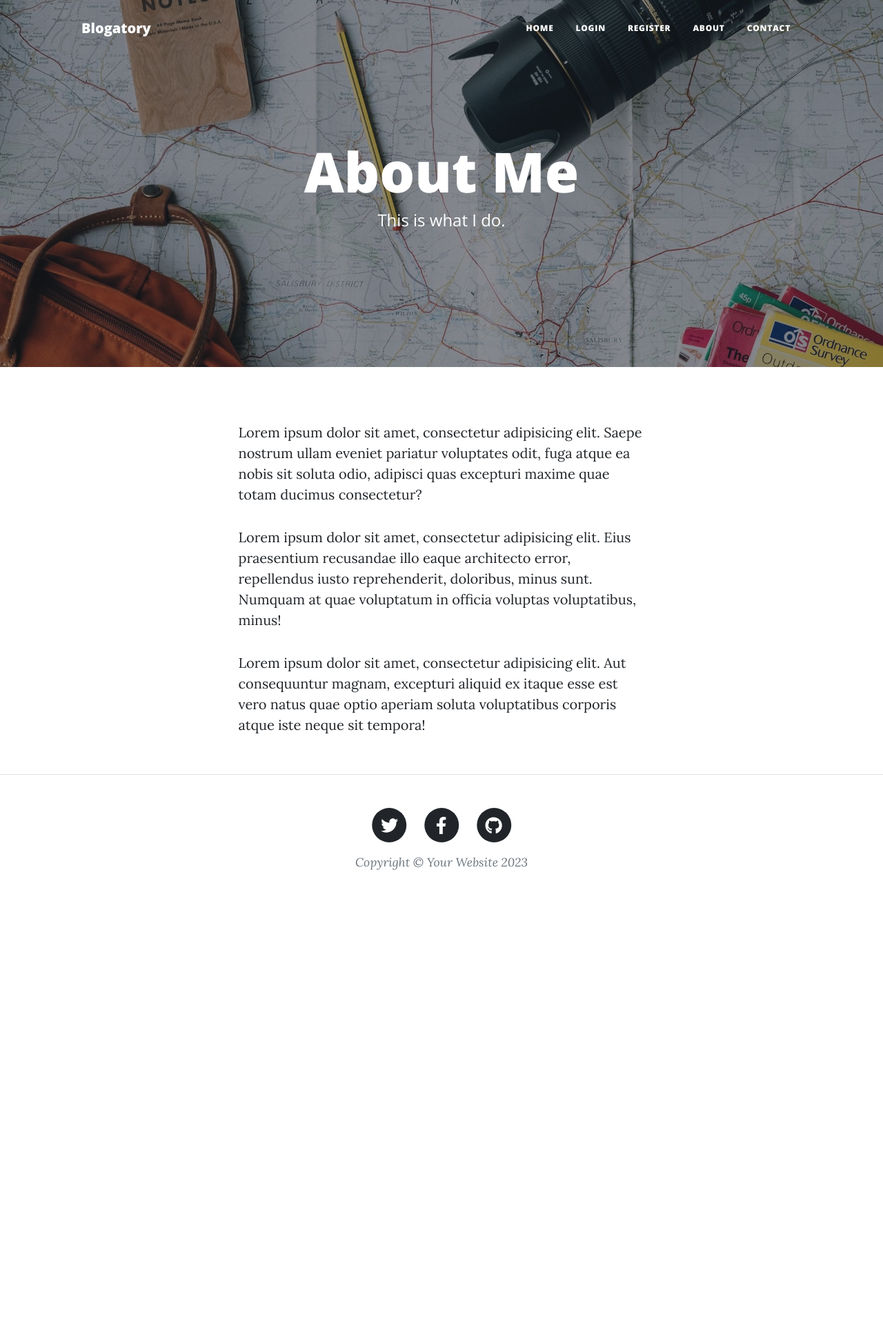
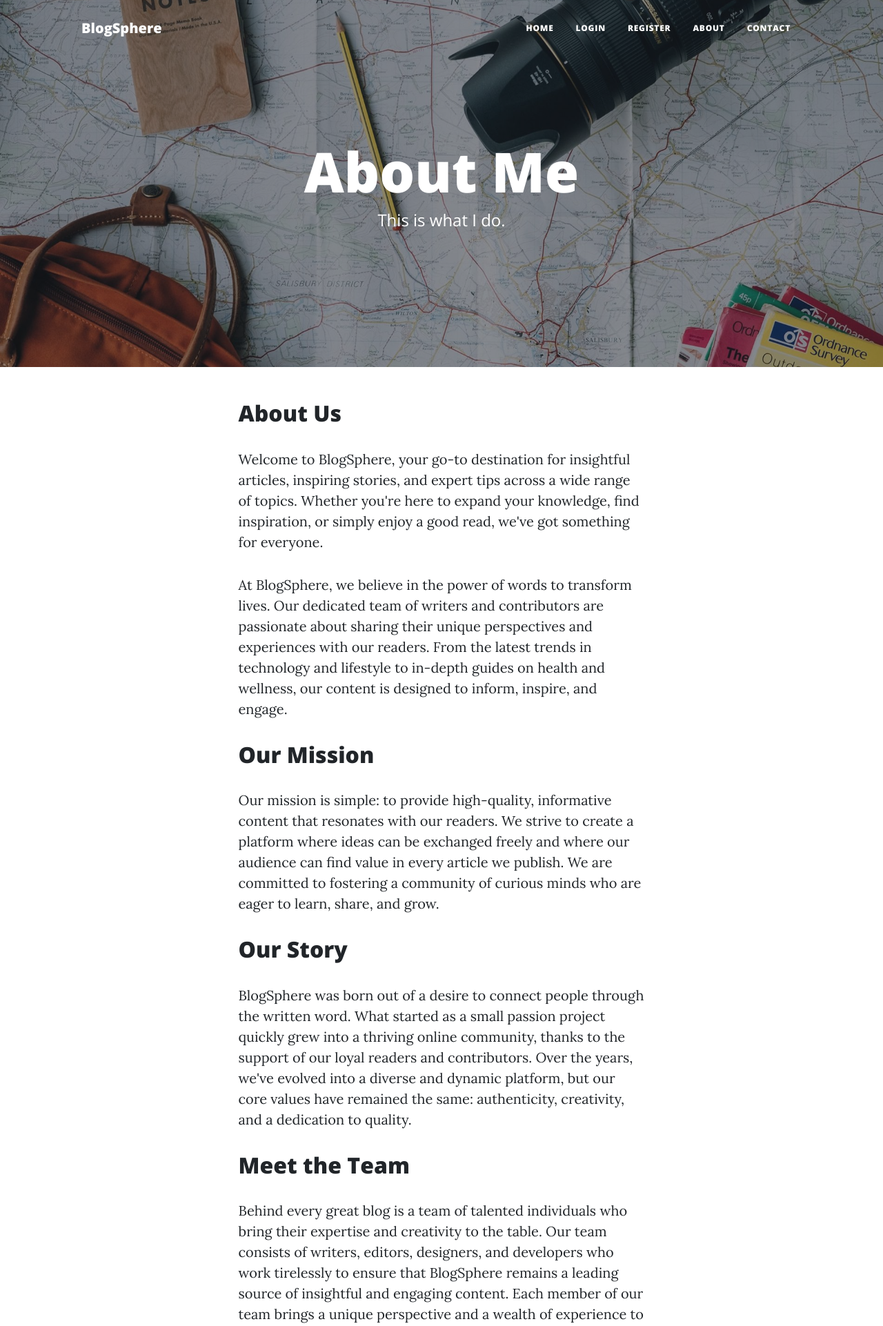
Before and after one commit to Jtolen543/blog-app, a Flask app: page /about in a window 1280 px wide. Shown: the top 1922 px of the page at 69% size. Before the commit the page ends 1261 px from the top, so only its background shows below. Run offline with Flask 3, Linux system fonts and the light colour scheme; some libraries are stand-ins or nearby versions.

Commit message:
Finished blog app

```diff
--- a/main.py
+++ b/main.py
@@ -10,8 +10,9 @@ from sqlalchemy import Integer, String, Text, ForeignKey
 from functools import wraps
 from werkzeug.security import generate_password_hash, check_password_hash
 # Import your forms from the forms.py
-from forms import CreatePostForm, RegisterForm, LoginForm, EditForm
+from forms import CreatePostForm, RegisterForm, LoginForm, EditForm, ContactForm
 from dotenv import load_dotenv
+import smtplib
 import os
 
 load_dotenv()
@@ -208,9 +209,20 @@ def about():
     return render_template("about.html")
 
 
-@app.route("/contact")
+@app.route("/contact", methods=["GET", "POST"])
 def contact():
-    return render_template("contact.html")
+    form = ContactForm()
+    if form.validate_on_submit():
+        connection = smtplib.SMTP(host="smtp.gmail.com", port=587)
+        connection.starttls()
+        connection.login(user=os.environ.get("AUTH_USER"), password=os.environ.get("PASS_USER"))
+        connection.sendmail(from_addr=form.email.data,
+                            to_addrs=os.environ.get("EMAIL_USER"),
+                            msg=f"Subject: Contact Requested from {form.name.data.title()}\n\n"
+                                f"Email: {form.email.data}\nName: {form.name.data}\nPhone Number: {form.phone.data}"
+                                f"\nMessage: {form.message.data}")
+        return render_template("contact.html", form=form, msg_sent=True)
+    return render_template("contact.html", form=form)
 
 
 if __name__ == "__main__":
--- a/templates/about.html
+++ b/templates/about.html
@@ -21,23 +21,48 @@
   <div class="container px-4 px-lg-5">
     <div class="row gx-4 gx-lg-5 justify-content-center">
       <div class="col-md-10 col-lg-8 col-xl-7">
+        <h2>About Us</h2>
         <p>
-          Lorem ipsum dolor sit amet, consectetur adipisicing elit. Saepe
-          nostrum ullam eveniet pariatur voluptates odit, fuga atque ea nobis
-          sit soluta odio, adipisci quas excepturi maxime quae totam ducimus
-          consectetur?
+          Welcome to BlogSphere, your go-to destination for insightful articles, inspiring stories, and expert tips
+          across a wide range of topics. Whether you're here to expand your knowledge, find inspiration, or simply enjoy
+          a good read, we've got something for everyone.
         </p>
         <p>
-          Lorem ipsum dolor sit amet, consectetur adipisicing elit. Eius
-          praesentium recusandae illo eaque architecto error, repellendus iusto
-          reprehenderit, doloribus, minus sunt. Numquam at quae voluptatum in
-          officia voluptas voluptatibus, minus!
+          At BlogSphere, we believe in the power of words to transform lives. Our dedicated team of writers and
+          contributors are passionate about sharing their unique perspectives and experiences with our readers.
+          From the latest trends in technology and lifestyle to in-depth guides on health and wellness, our content is
+          designed to inform, inspire, and engage.
+        </p>
+        <h2>Our Mission</h2>
+        <p>
+          Our mission is simple: to provide high-quality, informative content that resonates with our readers. We strive
+          to create a platform where ideas can be exchanged freely and where our audience can find value in every
+          article we publish. We are committed to fostering a community of curious minds who are eager to learn, share,
+          and grow.
+        </p>
+        <h2>Our Story</h2>
+        <p>
+          BlogSphere was born out of a desire to connect people through the written word. What started as a small
+          passion project quickly grew into a thriving online community, thanks to the support of our loyal readers and
+          contributors. Over the years, we've evolved into a diverse and dynamic platform, but our core values have
+          remained the same: authenticity, creativity, and a dedication to quality.
+        </p>
+        <h2>Meet the Team</h2>
+        <p>
+          Behind every great blog is a team of talented individuals who bring their expertise and creativity to the
+          table. Our team consists of writers, editors, designers, and developers who work tirelessly to ensure that
+          BlogSphere remains a leading source of insightful and engaging content. Each member of our team brings a
+          unique perspective and a wealth of experience to the blog, making BlogSphere a truly collaborative effort.
+        </p>
+        <h2>Join Us</h2>
+        <p>
+          We're excited to have you on this journey with us. Whether you're a long-time reader or new to BlogSphere, we
+          invite you to explore our content, share your thoughts, and become a part of our growing community. Together,
+          we can continue to learn, inspire, and make a positive impact on the world around us.
         </p>
         <p>
-          Lorem ipsum dolor sit amet, consectetur adipisicing elit. Aut
-          consequuntur magnam, excepturi aliquid ex itaque esse est vero natus
-          quae optio aperiam soluta voluptatibus corporis atque iste neque sit
-          tempora!
+          Thank you for visiting BlogSphere. We hope you enjoy your time here and look forward to bringing you more
+          great content in the days to come!
         </p>
       </div>
     </div>
--- a/templates/header.html
+++ b/templates/header.html
@@ -44,7 +44,7 @@
     <!-- Navigation-->
     <nav class="navbar navbar-expand-lg navbar-light" id="mainNav">
       <div class="container px-4 px-lg-5">
-        <a class="navbar-brand" href="/">Blogatory</a>
+        <a class="navbar-brand" href="/">BlogSphere</a>
         <button
           class="navbar-toggler"
           type="button"
```
Also changed, not shown: forms.py (+11 -3 lines), templates/contact.html (+2 -61 lines).
